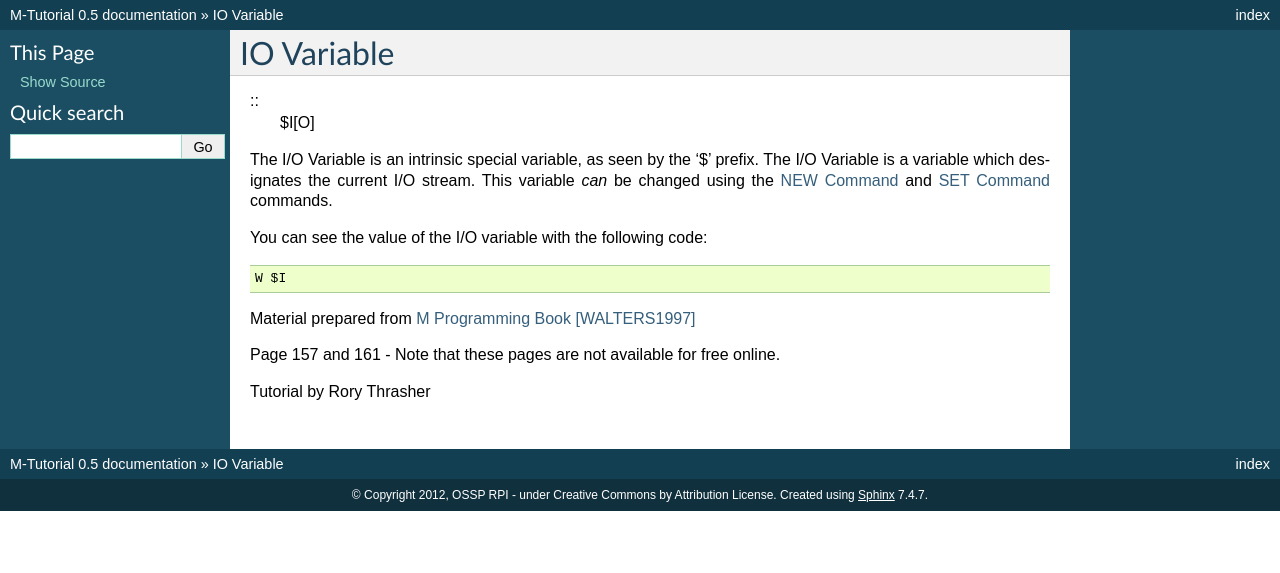
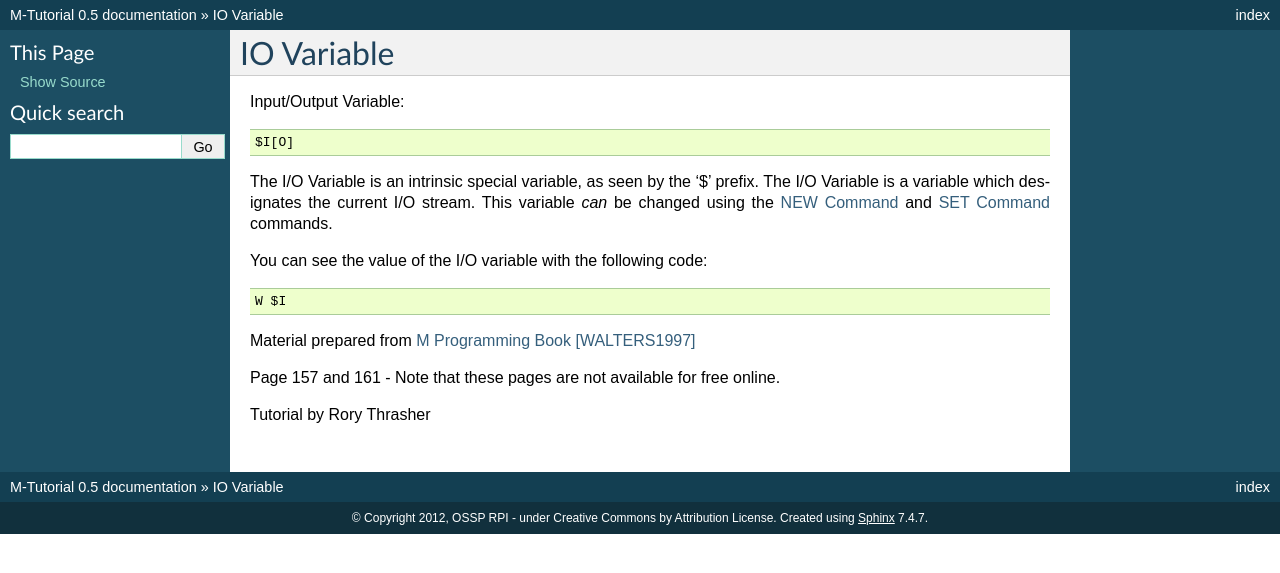
Before and after one commit to luisibanez/M-Tutorial, a Sphinx documentation site: the page built from source/IO_Variable.rst, in a window 1280 px wide. Shown: the top 573 px of the page. Built offline with Sphinx 7.4.7, drawn with Linux system fonts in a browser that asks for light colours.

Commit message:
format editing

```diff
--- a/source/IO_Variable.rst
+++ b/source/IO_Variable.rst
@@ -2,6 +2,7 @@
 IO Variable
 ===========
 
+Input/Output Variable:
 ::
     $I[O]
 
```
